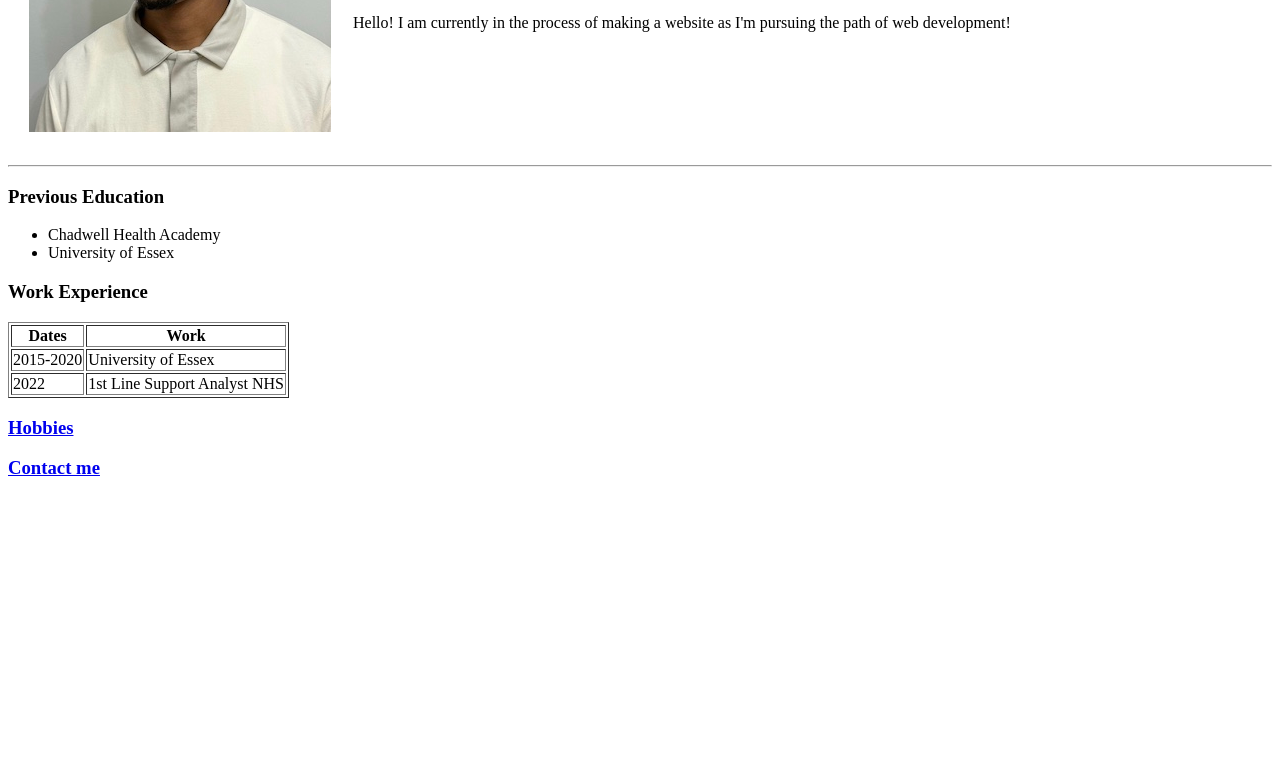
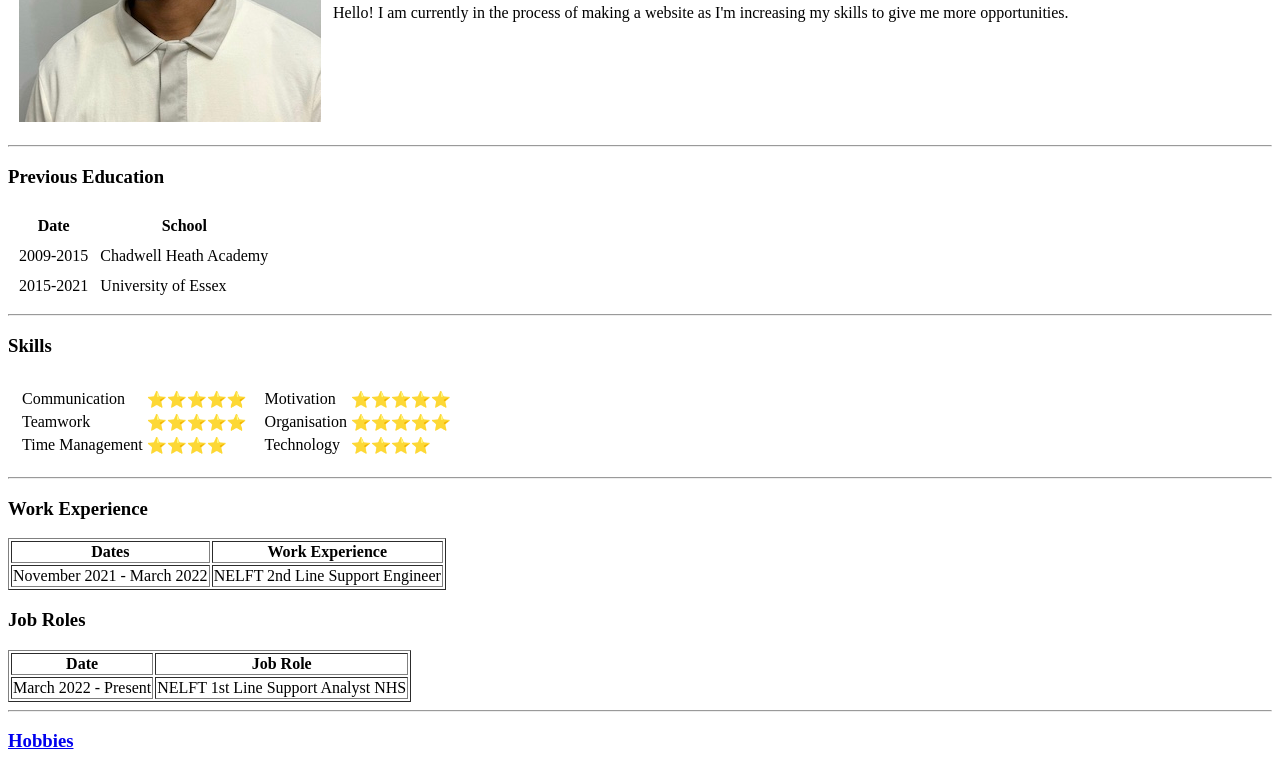
Before and after one commit to jdsom/cv, a plain HTML site: page HTML Personal Site/index.html in a window 1280 px wide. Shown: the part 217-985 px from the top of the page. Before the commit the page ends 800 px from the top, so only its background shows below. Drawn offline with Linux system fonts and the light colour scheme.

Commit message:
modified:   HTML Personal Site/index.html

```diff
--- a/HTML Personal Site/index.html
+++ b/HTML Personal Site/index.html
@@ -5,7 +5,7 @@
         <title>Jordan's Personal Site</title>
     </head>
     <body>
-        <table cellspacing ="20">
+        <table cellspacing ="10">
             <tr>
                 <td>
                     <img src="Images/Photo of myself.JPG" alt="image of myself">
@@ -13,42 +13,92 @@
                 <td>
                     <h1> Jordan Sommerville</h1>
                     <p><em><a href="https://en.wikipedia.org/wiki/Computer_science">Computer Science graduate</a></em></p>
-                    <p>Hello! I am currently in the process of making a website as I'm pursuing the path of
-                        web development!</p>
+                    <p>Hello! I am currently in the process of making a website as I'm increasing my skills to give me more
+                        opportunities.
+                    </p>
+                </td>
+            </tr>
+        </table cellspacing ="10">
+        <hr>
+        <h3>Previous Education</h3>
+        <table cellspacing ="10">
+            <tr>
+                <th>Date</th>
+                <th>School</th>
+            </tr>
+            <tr>
+                <td>2009-2015</td>
+                <td>Chadwell Heath Academy</td>
+            </tr>
+                <td>2015-2021</td>
+                <td>University of Essex</td>
+        </table>
+        <hr>
+        <h3>Skills</h3>
+        <table cellspacing ="10">
+            <tr>
+                <td>
+                    <table>
+                        <tr>
+                            <td>Communication</td>
+                            <td>⭐️⭐️⭐️⭐️⭐️</td>
+                        </tr>
+                        <tr>
+                            <td>Teamwork</td>
+                            <td>⭐️⭐️⭐️⭐️⭐️</td>
+                        </tr>
+                        <tr>
+                            <td>Time Management</td>
+                            <td>⭐️⭐️⭐️⭐️</td>
+                        </tr>
+                    </table>
+                </td>
+                <td>
+                    <table>
+                        <tr>
+                            <td>Motivation</td>
+                            <td>⭐️⭐️⭐️⭐️⭐️</td>
+                        </tr>
+                        <tr>
+                            <td>Organisation</td>
+                            <td>⭐️⭐️⭐️⭐️⭐️</td>
+                        </tr>
+                        <tr>
+                            <td>Technology</td>
+                            <td>⭐️⭐️⭐️⭐️</td>
+                        </tr>
+                    </table>
                 </td>
             </tr>
         </table>
         <hr>
-        <h3>Previous Education</h3>
-        <ul>
-            <li>Chadwell Health Academy</li>
-            <li>University of Essex</li>
-        </ul>
         <h3>Work Experience</h3>
         <table border="= 1px">
             <thead>
                 <tr>
                     <th>Dates</th>
-                    <th>Work</th>
+                    <th>Work Experience</th>
                 </tr>
-
             </thead>
-            <tbody>
-
-            </tbody>
-            <tfoot>
-
-            </tfoot>
             <tr>
-                <td>2015-2020</td>
-                <td>University of Essex</td>
+                <td>November 2021 - March 2022</td>
+                <td> NELFT 2nd Line Support Engineer</td>
             </tr>
+        </table>
+        <h3>Job Roles</h3>
+        <table border="= 1px">
+            <thead>
+                <tr>
+                    <th>Date</th>
+                    <th>Job Role</th>
+                </tr>
+            </thead>
             <tr>
-                <td>2022</td>
-                <td>1st Line Support Analyst NHS</td>
+                <td>March 2022 - Present</td>
+                <td>NELFT 1st Line Support Analyst NHS</td>
             </tr>
-
         </table>
+        <hr>
         <h3><a href="Hobbies.html">Hobbies</a></h3>
         <h3><a href="Contact.html">Contact me</a></h3>
     </body>
```
